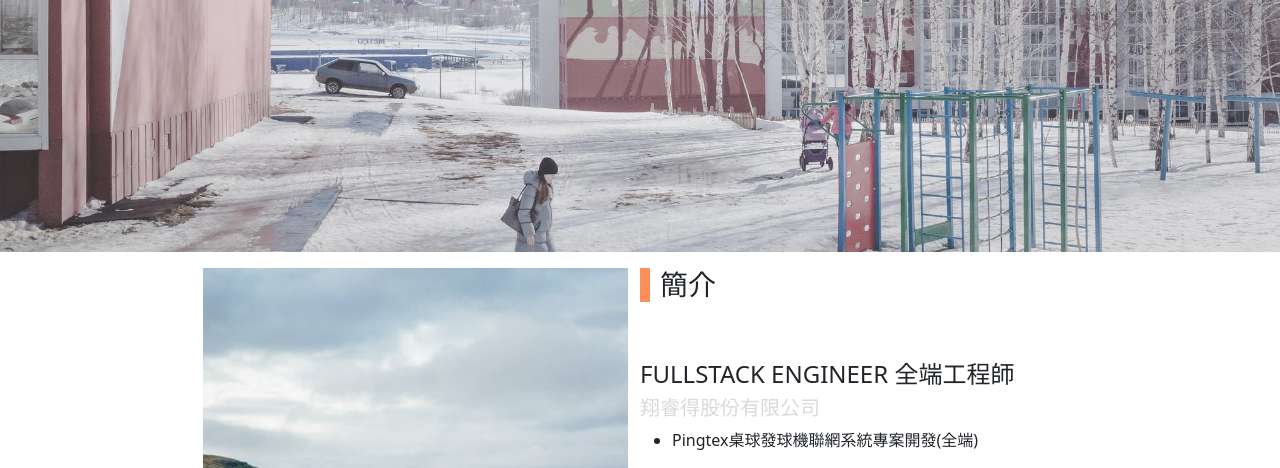
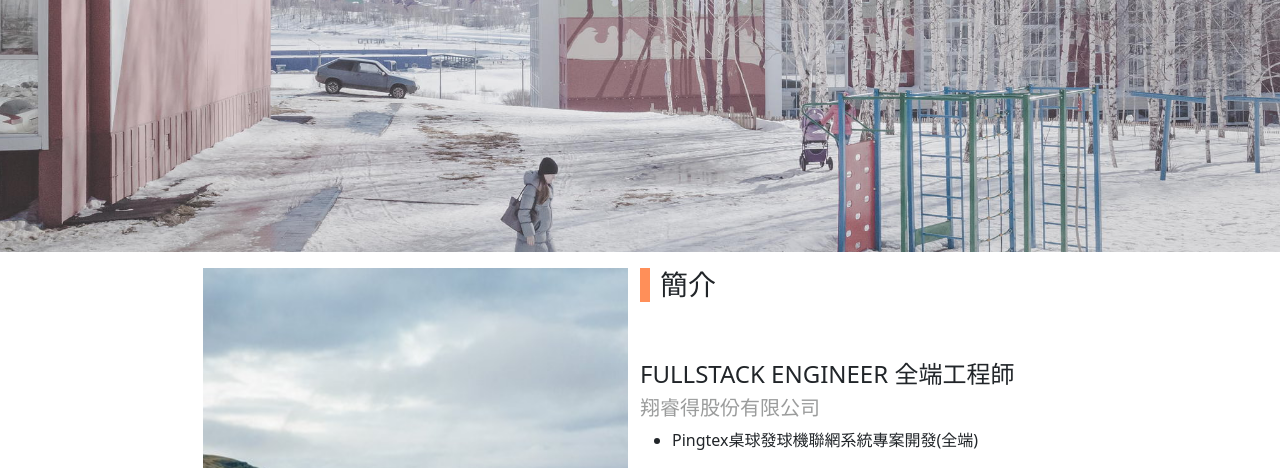
Before and after one commit to Jeff6204/Jeff6204.github.io, a plain HTML site: page index.html in a window 1280 px wide. Shown: the part 484-952 px from the top of the page. Drawn offline with nearby package versions, Linux system fonts and the light colour scheme.

Commit message:
自介更新

```diff
--- a/index.html
+++ b/index.html
@@ -73,8 +73,8 @@
     .article_content li span{
       margin-left: 10px;
     }
-    h5{
-      color: #DADADA;
+    .subTitle{
+      color: #636464a3;
     }
   </style>
   <header>
@@ -115,7 +115,7 @@
               <h4>
                 FULLSTACK ENGINEER 全端工程師
               </h4>
-              <h5>翔睿得股份有限公司</h5>
+              <h5 class="subTitle">翔睿得股份有限公司</h5>
               <ul>
                 <li>Pingtex桌球發球機聯網系統專案開發(全端)</li>
                 <li>Pingtex桌球發球機聯網系統專案開發(影像辨識影用程式)</li>
```
